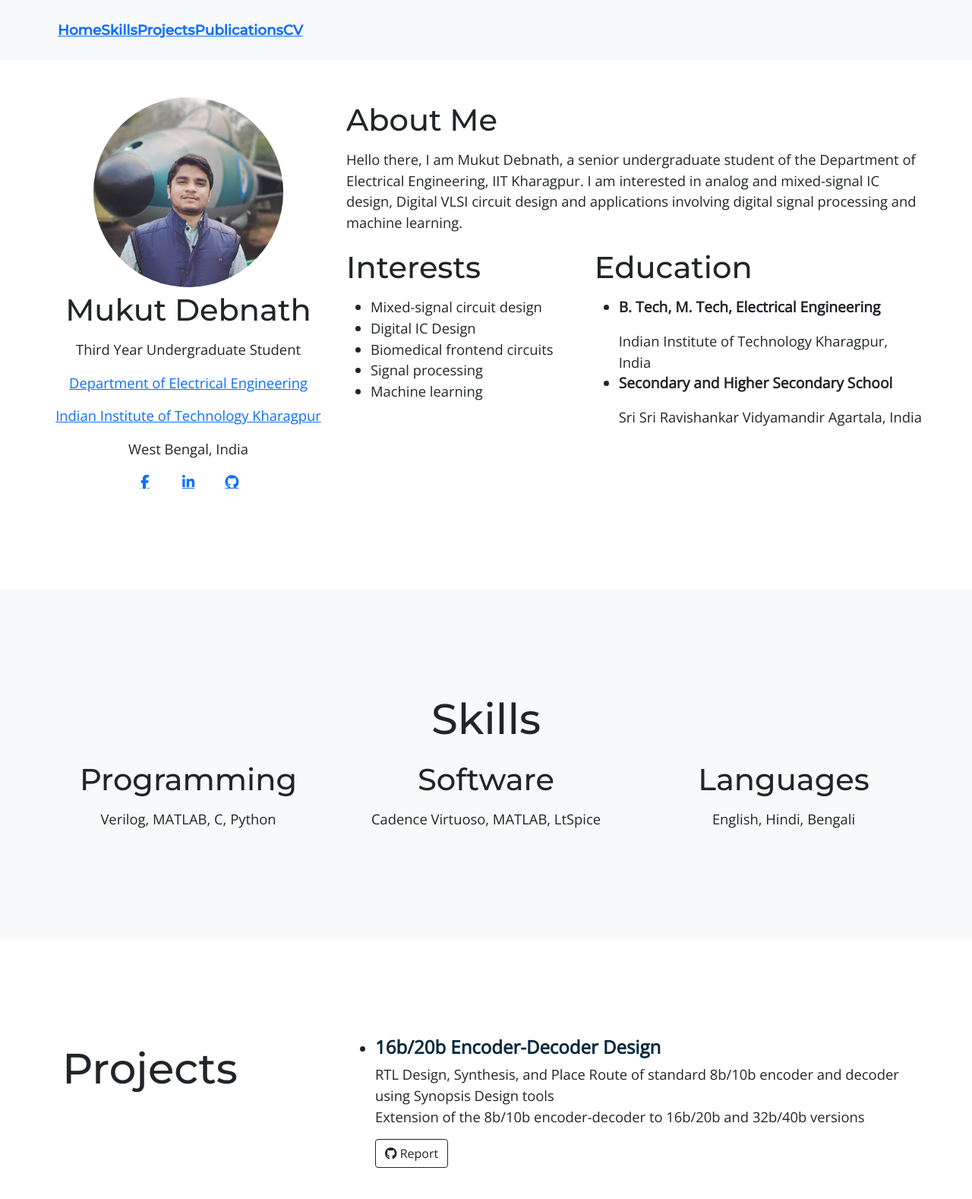
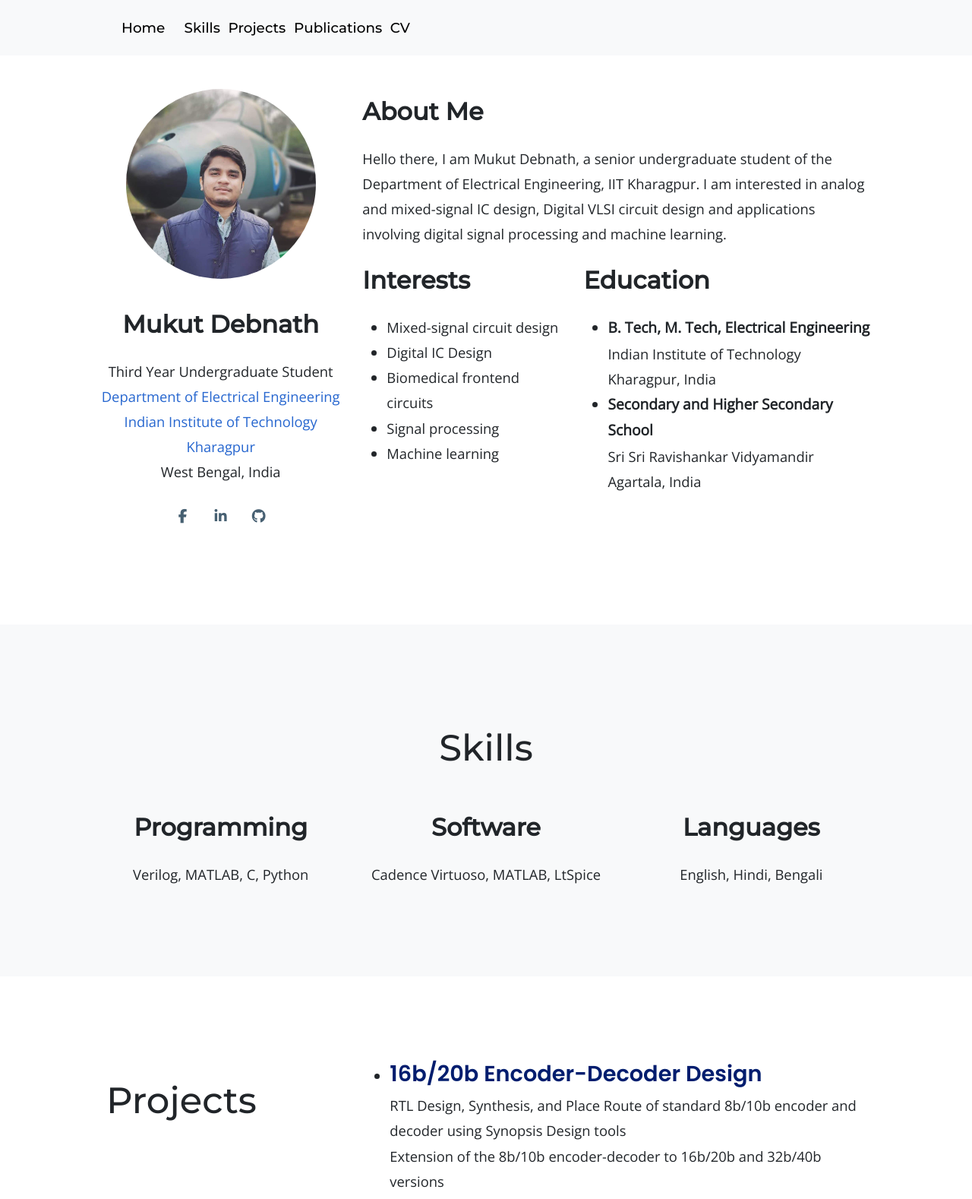
Before and after one commit to mukutdnath/website, a plain HTML site: page index.html in a window 1280 px wide. Shown: the top 1578 px of the page at 76% size. Drawn offline with nearby package versions, Linux system fonts and the light colour scheme.

Commit message:
Update styles.css

```diff
--- a/css/styles.css
+++ b/css/styles.css
@@ -1,43 +1,85 @@
 body {
   font-family: 'Open Sans', sans-serif;
   font-size: 1.15rem;
+  line-height: 1.8;
 }
 h1 {
   font-family: 'Montserrat', sans-serif;
-  font-size: 3.5rem;
+  font-size: 3rem;
   line-height: 1.5;
+  margin: 1.5rem 0;
 }
 h2 {
   font-family: 'Montserrat', sans-serif;
-  font-size: 2.5rem;
-  line-height: 1.5;
+  font-size: 2rem;
+  line-height: 1.8;
+  font-weight: bold;
+  margin: 1rem 0;
 }
 h3 {
-  font-family: 'Open Sans', sans-serif;
-  font-size: 1.5rem;
+  font-family: 'Poppins', sans-serif;
+  font-size: 1.8rem;
   font-weight: bold;
-  color: #06283D;
+  margin: 0.5rem 0;
+  color: #001D6E;
 }
 
-.p_no_sp{
-  margin: 0;
-  padding: 0;
-}
-
-/* a{
-  color: #47B5FF;
+a{
+  color: #2666CF;
+  text-decoration: none;
 }
 a:hover {
-  color: #256D85;
+  color: #001D6E;
+  text-decoration: underline;
 }
-a:active{
+/* a:active{
   color: #256D85;
   font-weight: bolder;
 } */
 
 .navbar {
   font-family: 'Montserrat', sans-serif;
+  font-stretch: extra-condensed;
+  text-decoration: none;
+}
+
+.navbar a{
+  /* color: */
+  text-decoration: none;
+}
+
+.navbar a:hover{
+  color: #2666CF;
+  text-decoration: none;
+}
+
+a.nav-item {
+  color: black;
+  text-decoration: none;
+  padding: 2% 2%;
+}
+
+a.nav-item:hover{
+  color: #2666CF;
+  text-decoration: none;
   font-weight: bold;
+}
+
+a.btn-outline-dark:hover{
+  text-decoration: none;
+}
+
+a.fa{
+  color: #476072;
+}
+
+a.fa:hover{
+  color: #001D6E;
+  text-decoration: none;
+}
+
+.sm-icons{
+  padding: 7.5%;
 }
 
 .txt-center{
@@ -45,11 +87,15 @@ a:active{
 }
 
 .my-padd {
-  padding: 2% 5%;
+  padding: 0 10%;
 }
 
 .my-padd-2 {
-  padding: 10% 5%;
+  padding: 8% 10%;
+}
+
+.my-padd-3 {
+  padding: 0 2%;
 }
 
 .bg-my-light{
@@ -72,4 +118,17 @@ a:active{
 .profile_pic {
   border-radius: 100%;
   height: 250px;
+  margin: 15px 0;
 }
+
+.profile_pic_icon {
+  border-radius: 100%;
+  height: 40px;
+  margin: 0 1rem 0 1rem;
+}
+
+
+.p-nospace {
+  padding: 0;
+  margin: 0;
+}
```
